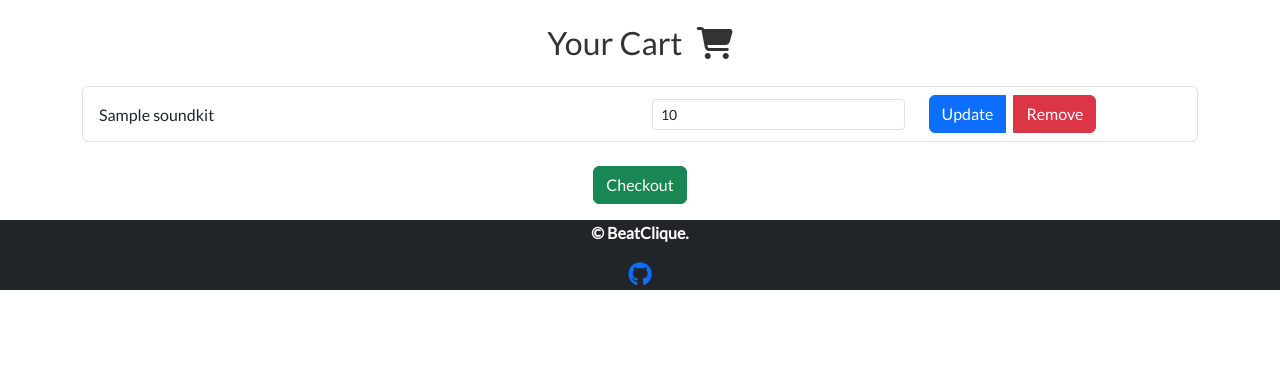
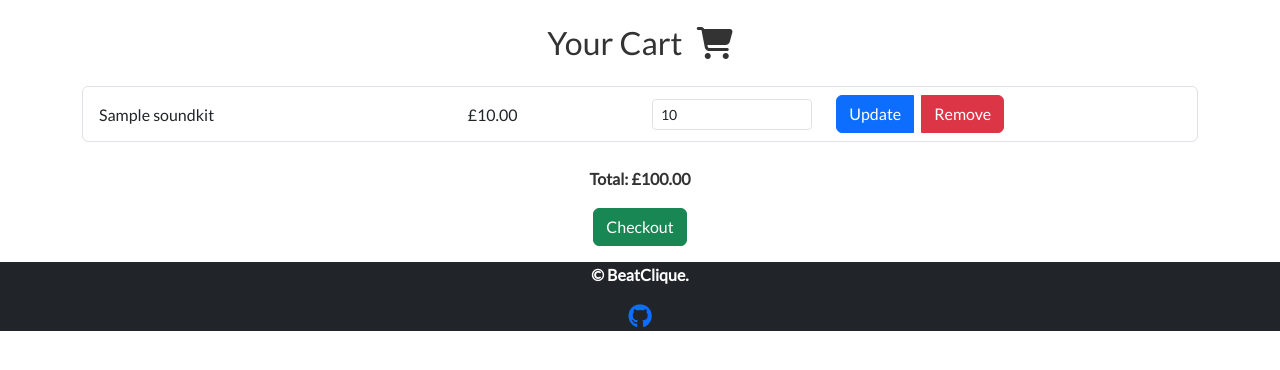
Before and after one commit to CroftsDeveloper/BeatClique_V1, a Django app: page /cart/view/ in a window 1280 px wide. Shown: the part 96-466 px from the top of the page. Run offline with Django 5.2, Linux system fonts and the light colour scheme; a user stored in the database is signed in; tables that the repository leaves empty hold one stand-in row (values such as "Sample post"); parts of the project's set-up code (start-up, migrations or seed data) failed here and were passed over; some libraries are stand-ins or nearby versions.

Commit message:
Enhanced cart view with price display
-Updated cart view to include total price calculation and display item prices. Adjusted template for clarity on costs before checkout.
- Adjusted comments for better code clarity in view_cart.html
- Enhanced accessibility with aria-labels
- Implemented functionality for validation and confirmations into main_scripts.js

```diff
--- a/cart/templates/cart/view_cart.html
+++ b/cart/templates/cart/view_cart.html
@@ -4,25 +4,32 @@
 {% block title %}Your Cart - BeatClique{% endblock title %}
 
 {% block content %}
-<div class="container mt-4"> <!-- Adjusted margin top -->
+<div class="container mt-4">
+    <!-- Cart Heading -->
     <h2 class="my-4 text-center">Your Cart <i class="fas fa-shopping-cart ms-2"></i></h2>
     <form action="{% url 'cart:update_cart' %}" method="post">
         {% csrf_token %}
         {% if items %}
+            <!-- Items List -->
             <div class="list-group mb-4">
                 {% for item in items %}
-                    <!-- Cart item display using Bootstrap grid for responsive layout -->
+                    <!-- Item Display -->
                     <div class="list-group-item">
                         <div class="row align-items-center">
-                            <div class="col-md-6">
+                            <!-- Item Name -->
+                            <div class="col-md-4">
                                 <span>{{ item.soundkit.name }}</span>
                             </div>
-                            <div class="col-md-3">
-                                <!-- Quantity input field -->
-                                <input type="number" name="quantity_{{ item.id }}" value="{{ item.quantity }}" min="1" class="form-control form-control-sm" aria-label="Quantity">
+                            <!-- Item Price -->
+                            <div class="col-md-2">
+                                £{{ item.soundkit.price|floatformat:2 }}
                             </div>
-                            <div class="col-md-3">
-                                <!-- Update and Remove buttons with Bootstrap styling and spacing -->
+                            <!-- Quantity Input -->
+                            <div class="col-md-2">
+                                <input type="number" name="quantity_{{ item.id }}" value="{{ item.quantity }}" min="1" class="form-control form-control-sm" aria-label="Quantity for {{ item.soundkit.name }}">
+                            </div>
+                            <!-- Update/Remove Buttons -->
+                            <div class="col-md-4">
                                 <div class="btn-group" role="group" aria-label="Cart actions">
                                     <button type="submit" name="update" value="{{ item.id }}" class="btn btn-primary btn-md me-2">Update</button>
                                     <button type="submit" name="remove" value="{{ item.id }}" class="btn btn-danger btn-md">Remove</button>
@@ -32,12 +39,16 @@
                     </div>
                 {% endfor %}
             </div>
-            <!-- Checkout button with consistent size -->
+            <!-- Total Price -->
+            <div class="text-center mb-3">
+                <strong>Total: £{{ total_price|floatformat:2 }}</strong>
+            </div>
+            <!-- Checkout Button -->
             <div class="text-center">
                 <a href="{% url 'payments:create_checkout_session' %}" class="btn btn-success btn-md mb-3">Checkout</a>
             </div>
         {% else %}
-            <!-- Display message if cart is empty and provide link to products -->
+            <!-- Empty Cart Message -->
             <p class="mt-4 text-center">Your cart is empty.</p>
             <div class="text-center">
                 <a href="{% url 'soundkit_list' %}" class="btn btn-primary btn-lg mb-3">Return to SoundKits</a>
--- a/cart/views.py
+++ b/cart/views.py
@@ -26,15 +26,24 @@ def add_to_cart(request, soundkit_id):
 
 @login_required
 def view_cart(request):
+    total_price = 0  # Initialize total price
     try:
         cart = Cart.objects.get(user=request.user)
         items = cart.items.all()
+        total_price = sum(item.quantity * item.soundkit.price for item in items)  # Calculate total price
     except Cart.DoesNotExist:
         cart = None
         items = []
         # Display an error message for empty cart
         messages.error(request, "Your cart is empty.")
-    return render(request, 'cart/view_cart.html', {'cart': cart, 'items': items})
+
+    # Pass the total price along with other context data to the template
+    context = {
+        'cart': cart,
+        'items': items,
+        'total_price': total_price,
+    }
+    return render(request, 'cart/view_cart.html', context)
 
 @login_required
 def update_cart(request):
--- a/static/js/main_scripts.js
+++ b/static/js/main_scripts.js
@@ -113,3 +113,28 @@ function rotateCounterclockwise() {
     orderHistoryIcon.style.transition = 'transform 1s linear';
     orderHistoryIcon.style.transform = 'rotate(-10deg)';
 }
+
+// Validate cart item quantities before form submission
+function validateCartQuantities() {
+    const quantityInputs = document.querySelectorAll('input[type="number"][name^="quantity_"]');
+    for (let input of quantityInputs) {
+        if (parseInt(input.value, 10) < 1) {
+            alert('Quantity must be at least 1 for all items.');
+            return false;
+        }
+    }
+    return true;
+}
+
+// Add confirmation dialog for removing items from the cart
+document.addEventListener('DOMContentLoaded', function() {
+    const removeButtons = document.querySelectorAll('button[name="remove"]');
+    removeButtons.forEach(button => {
+        button.addEventListener('click', function(event) {
+            const itemName = this.closest('.list-group-item').querySelector('span').textContent;
+            if (!confirm(`Are you sure you want to remove ${itemName} from your cart?`)) {
+                event.preventDefault();
+            }
+        });
+    });
+});
```
